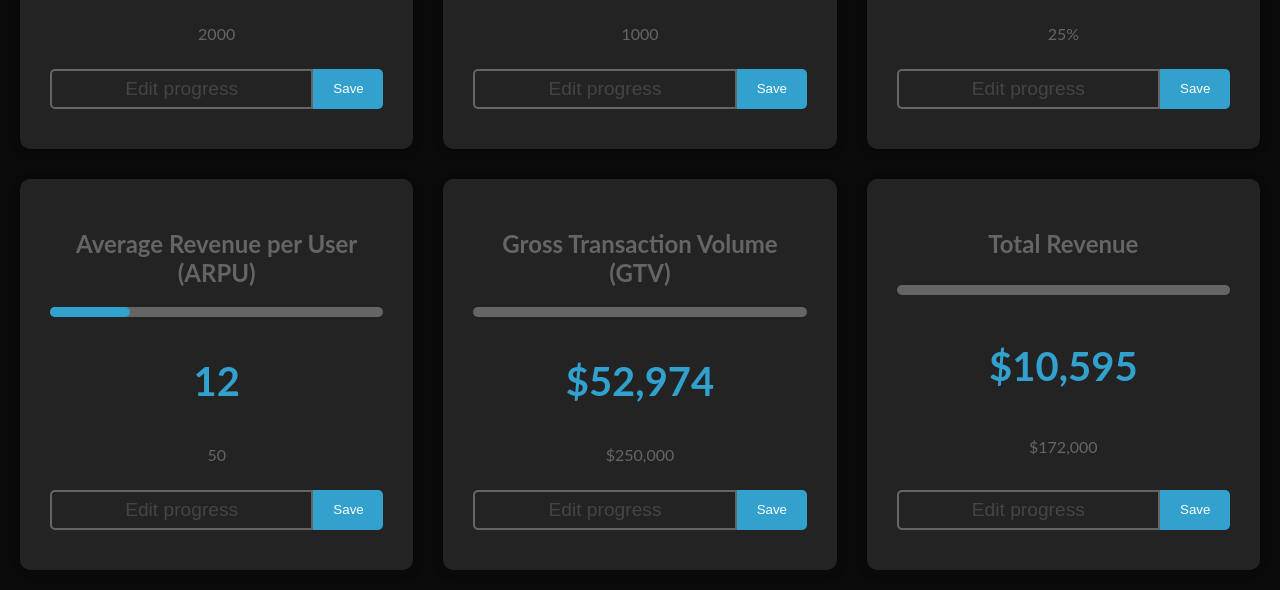
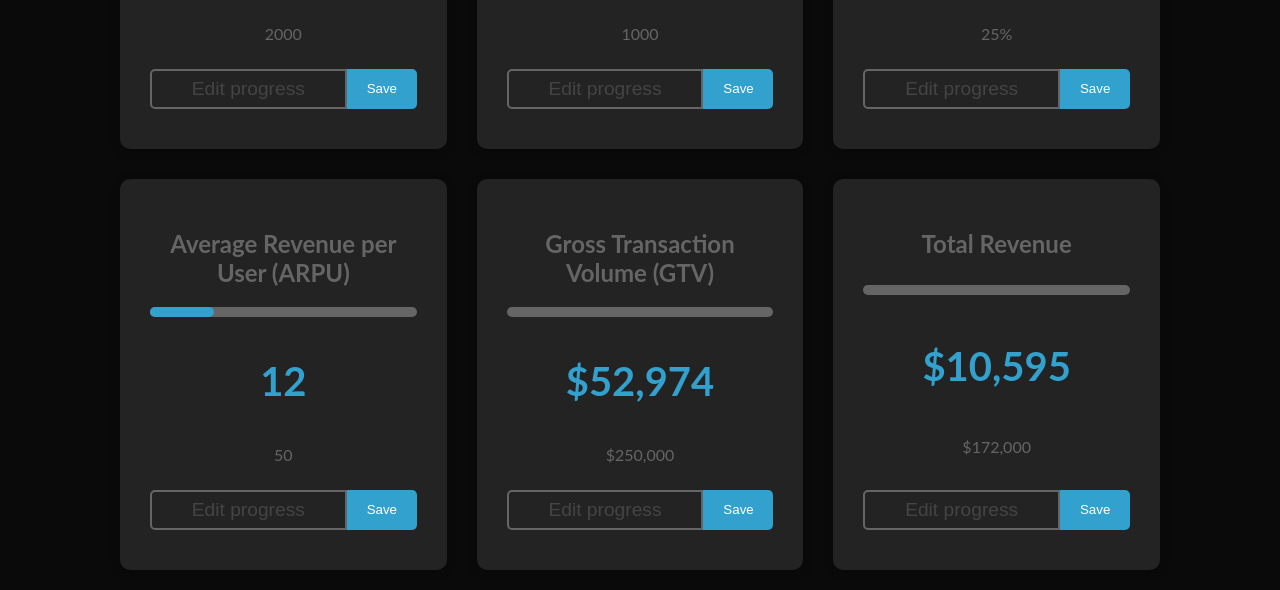
Before and after one commit to remoremote/mw-dash, a plain HTML site: page index.html in a window 1280 px wide. Shown: the part 420-1010 px from the top of the page. Drawn offline with Linux system fonts and the light colour scheme.

Commit message:
Update style.css

```diff
--- a/style.css
+++ b/style.css
@@ -8,6 +8,8 @@ body {
   padding: 0;
   background-color: #0a0a0a;
   color: #ffffff;
+  max-width: 1080px;
+  margin: 0 auto;
 }
 
 h1 {
```
